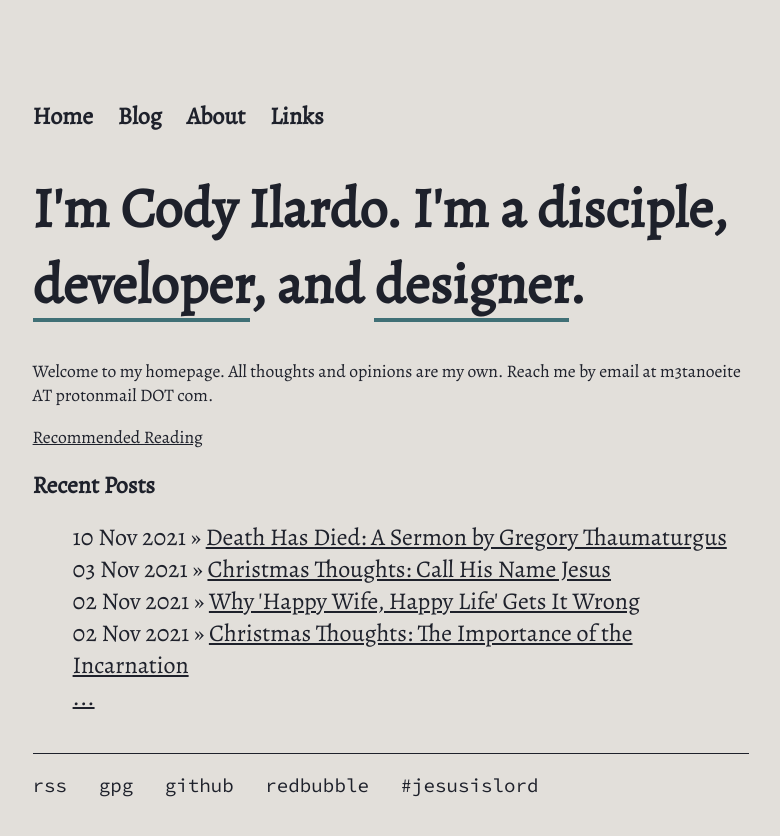
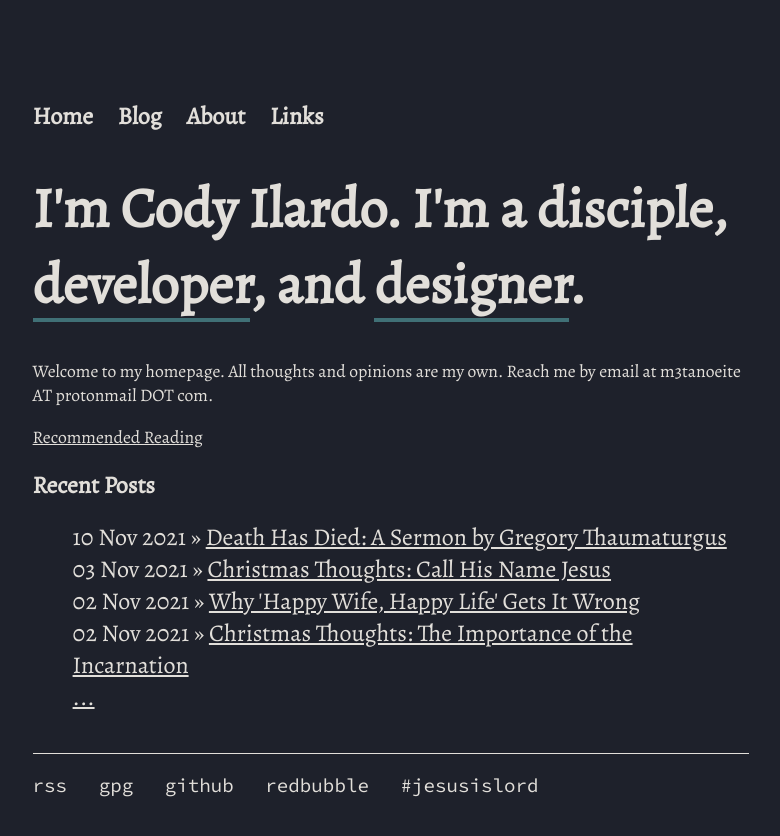
Before and after one commit to codyilardo/codyilardo.github.io, a Jekyll site: the page built from index.html, in a window 1280 px wide. Shown: the top 836 px of the page, without its empty margins (249-1029 px from the left). Built offline with Jekyll 4.4.1, drawn with Linux system fonts in a browser that asks for light colours.

Commit message:
color mods

```diff
--- a/css/main.css
+++ b/css/main.css
@@ -1,10 +1,18 @@
 @import url('https://fonts.googleapis.com/css?family=Source+Code+Pro&display=swap');
 @import url('https://fonts.googleapis.com/css2?family=Alegreya&display=swap');
 
-:root {
+/* :root {
     --bg: #e2dfda;
     --accent: #407076;
     --text: #1E212B;
+    --font: 'Alegreya';
+    --mono-font: 'Source Code Pro';
+} */
+
+:root {
+    --bg: #1E212B;
+    --accent: #407076;
+    --text: #e2dfda;
     --font: 'Alegreya';
     --mono-font: 'Source Code Pro';
 }
@@ -128,7 +136,7 @@ ul.posts li {
 @media only screen and (max-width: 600px) {
 
     body {
-        font-size: 120%;
+        font-size: 150%;
         background-color: var(--bg);
         color: var(--text);
         margin: auto;
```
